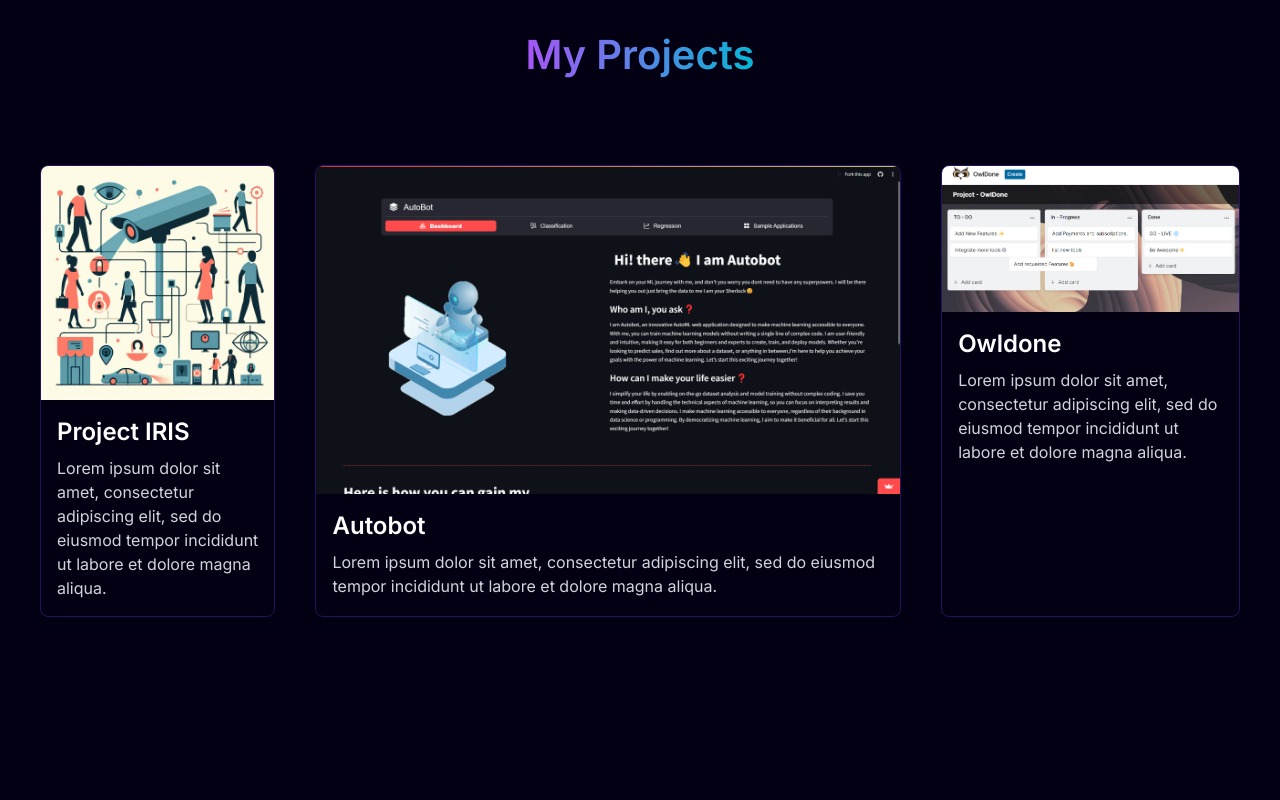
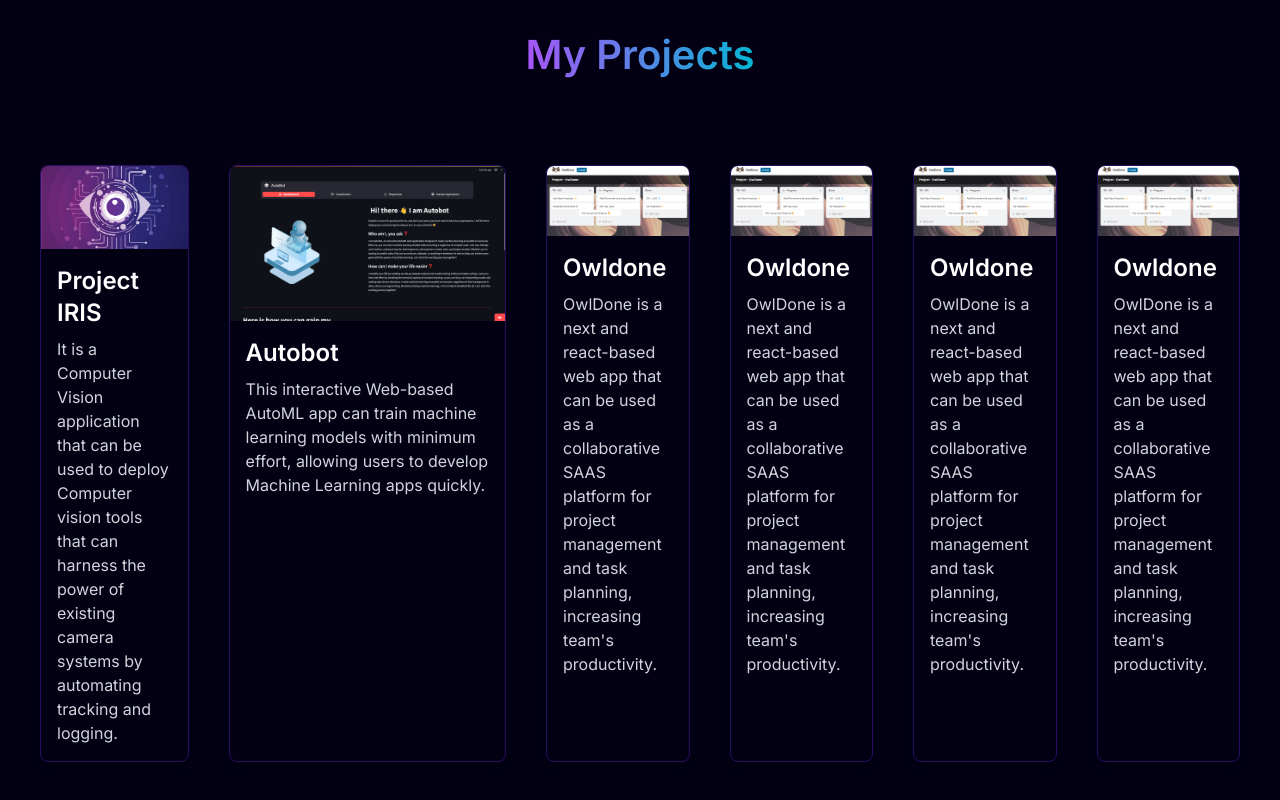
Before and after one commit to Akarsh3053/Space-theme_Portfolio, a Next.js app: page / in a window 1280 px wide. Shown: the part 2667-3467 px from the top of the page. Before the commit the page ends 3364 px from the top, so only its background shows below. Built offline with nearby package versions, Linux system fonts and the light colour scheme; a web font is replaced by a local one.

Commit message:
added ne projects

```diff
--- a/components/main/Projects.tsx
+++ b/components/main/Projects.tsx
@@ -14,17 +14,32 @@
                 <ProjectCard
                     src="/IRIS.jpg"
                     title="Project IRIS"
-                    description="Lorem ipsum dolor sit amet, consectetur adipiscing elit, sed do eiusmod tempor incididunt ut labore et dolore magna aliqua."
+                    description="It is a Computer Vision application that can be used to deploy Computer vision tools that can harness the power of existing camera systems by automating tracking and logging."
                 />
                 <ProjectCard
                     src="/AutoBot.png"
                     title="Autobot"
-                    description="Lorem ipsum dolor sit amet, consectetur adipiscing elit, sed do eiusmod tempor incididunt ut labore et dolore magna aliqua."
+                    description="This interactive Web-based AutoML app can train machine learning models with minimum effort, allowing users to develop Machine Learning apps quickly."
                 />
                 <ProjectCard
                     src="/owldone.png"
                     title="Owldone"
-                    description="Lorem ipsum dolor sit amet, consectetur adipiscing elit, sed do eiusmod tempor incididunt ut labore et dolore magna aliqua."
+                    description="OwlDone is a next and react-based web app that can be used as a collaborative SAAS platform for project management and task planning, increasing team's productivity."
+                />
+                <ProjectCard
+                    src="/owldone.png"
+                    title="Owldone"
+                    description="OwlDone is a next and react-based web app that can be used as a collaborative SAAS platform for project management and task planning, increasing team's productivity."
+                />
+                <ProjectCard
+                    src="/owldone.png"
+                    title="Owldone"
+                    description="OwlDone is a next and react-based web app that can be used as a collaborative SAAS platform for project management and task planning, increasing team's productivity."
+                />
+                <ProjectCard
+                    src="/owldone.png"
+                    title="Owldone"
+                    description="OwlDone is a next and react-based web app that can be used as a collaborative SAAS platform for project management and task planning, increasing team's productivity."
                 />
             </div>
         </div>
```
Also changed, not shown: public/IRIS.jpg.
